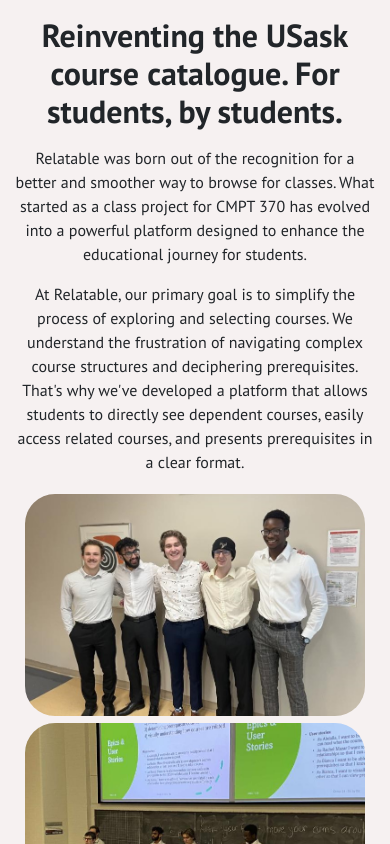
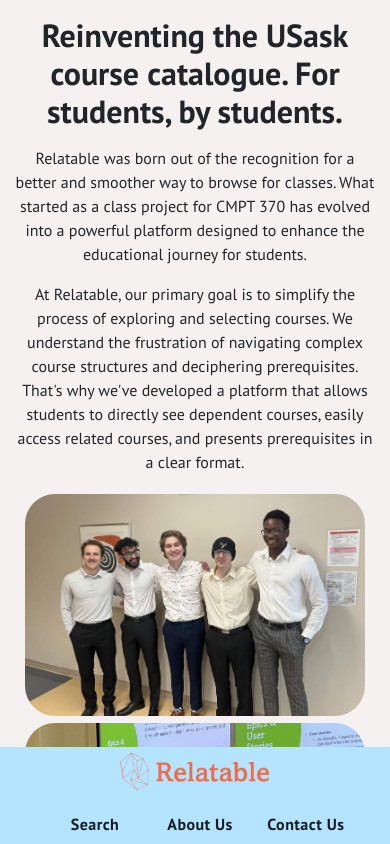
Before and after one commit to relatable-course-visualization/Relatable, a React (Create React App) app in the folder client/: page /about-us in a window 390 px wide. Shown: the top 844 px of the page. Built offline with nearby package versions, Linux system fonts and the light colour scheme.

Commit message:
Create styling to make footer placement and sizing easier

```diff
--- a/client/src/pages/aboutUsPage.jsx
+++ b/client/src/pages/aboutUsPage.jsx
@@ -1,15 +1,16 @@
 import React from "react";
-import "../stylings/home.css";
+import "../stylings/aboutUsPage.css"
 import Footer from "../components/footer";
 import AboutUs from '../components/aboutUs';
 
 const AboutUsPage = () => {
   return (
     <div id="aboutUsPage">
-      <AboutUs />
-      {/* Add footer back in later - will need to do some more work to
-      have it properly formated */}
-      {/* <Footer /> */}
+      <div id="content-wrap">
+        <AboutUs/>
+        {/* <Footer/> */}
+      </div>
+      <Footer/>
     </div>
 
   );
--- /dev/null
+++ b/client/src/stylings/aboutUsPage.css
@@ -0,0 +1,14 @@
+#aboutUsPage {
+    position: relative;
+    min-height: 100vh;
+  }
+
+  #content-wrap {
+    padding-bottom: 150px;    /* Footer height */
+  }
+
+  @media only screen and (max-width: 600px) {
+    #content-wrap {
+      padding-bottom: 115px;    /* Footer height */
+    }
+  }
```
